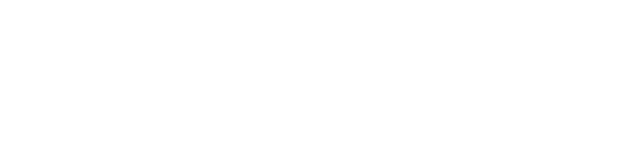
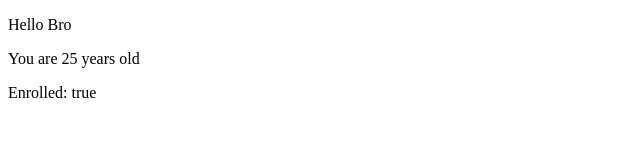
Before and after one commit to MII-dev/JavaScript, a plain HTML site: page index.html in a window 1280 px wide. Shown: the whole page, without its empty margins (0-640 px from the left). Drawn offline with Linux system fonts and the light colour scheme.

Commit message:
Declaration + Assignment

```diff
--- a/index.html
+++ b/index.html
@@ -4,8 +4,15 @@
     <meta charset="UTF-8">
     <meta name="viewport" content="width=device-width, initial-scale=1.0">
     <title>Document</title>
+    <link rel="stylesheet" href="style.css">
 </head>
 <body>
 
+    <p id="p1"></p>
+    <p id="p2"></p>
+    <p id="p3"></p>
+
+
+    <script src="index.js"></script>
 </body>
 </html>
--- /dev/null
+++ b/index.js
@@ -0,0 +1,14 @@
+let firstName = "Bro"
+let age;
+let student = true
+age = 24;
+
+console.log("Hello", firstName)
+console.log("you are" , age, "years old")
+age = age + 1
+console.log("Enrolled:", student)
+console.log(age)
+
+document.getElementById("p1").innerHTML = "Hello " + firstName
+document.getElementById("p2").innerHTML = "You are " + age + " years old"
+document.getElementById("p3").innerHTML = "Enrolled: " + student
```
Also changed, not shown: style.css (added).
